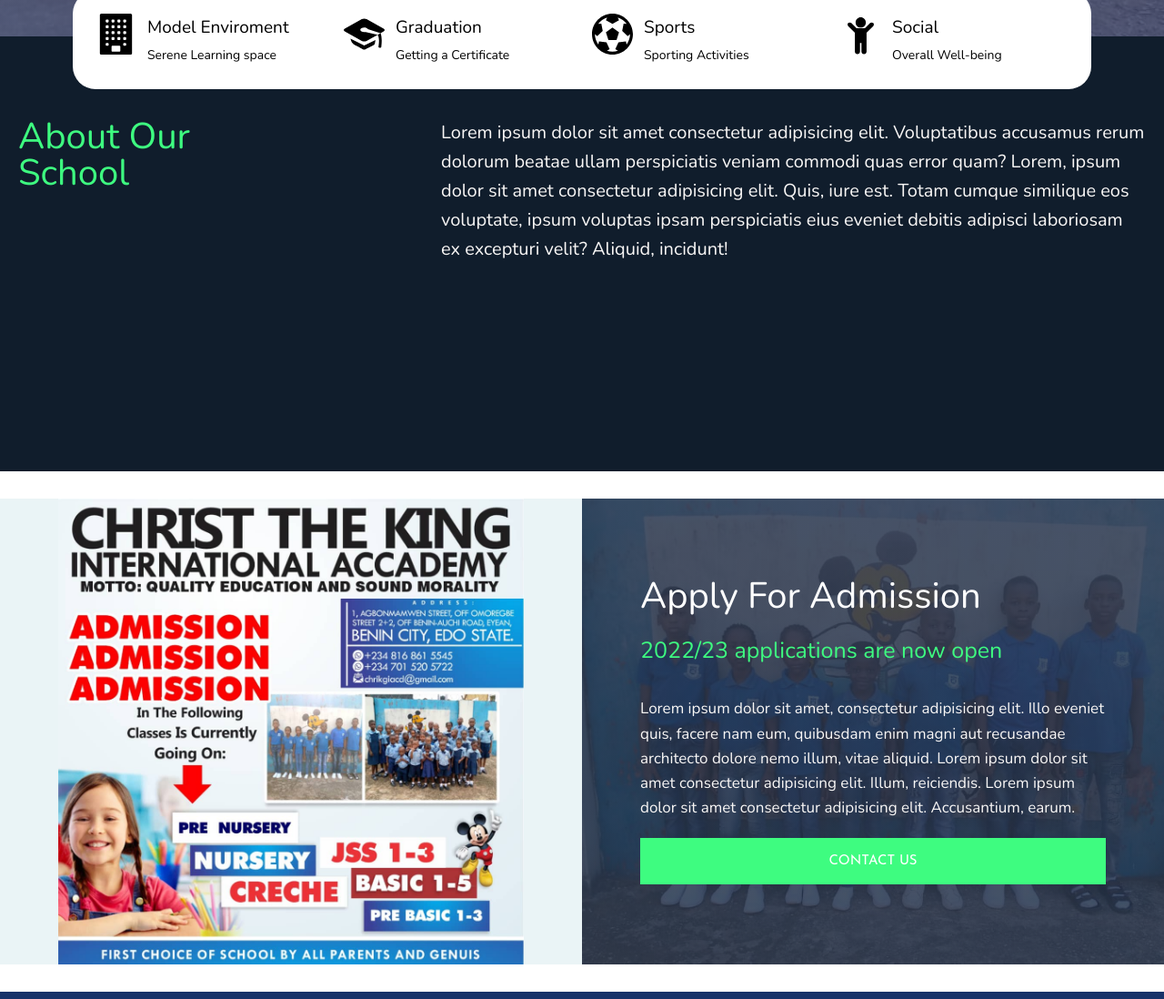
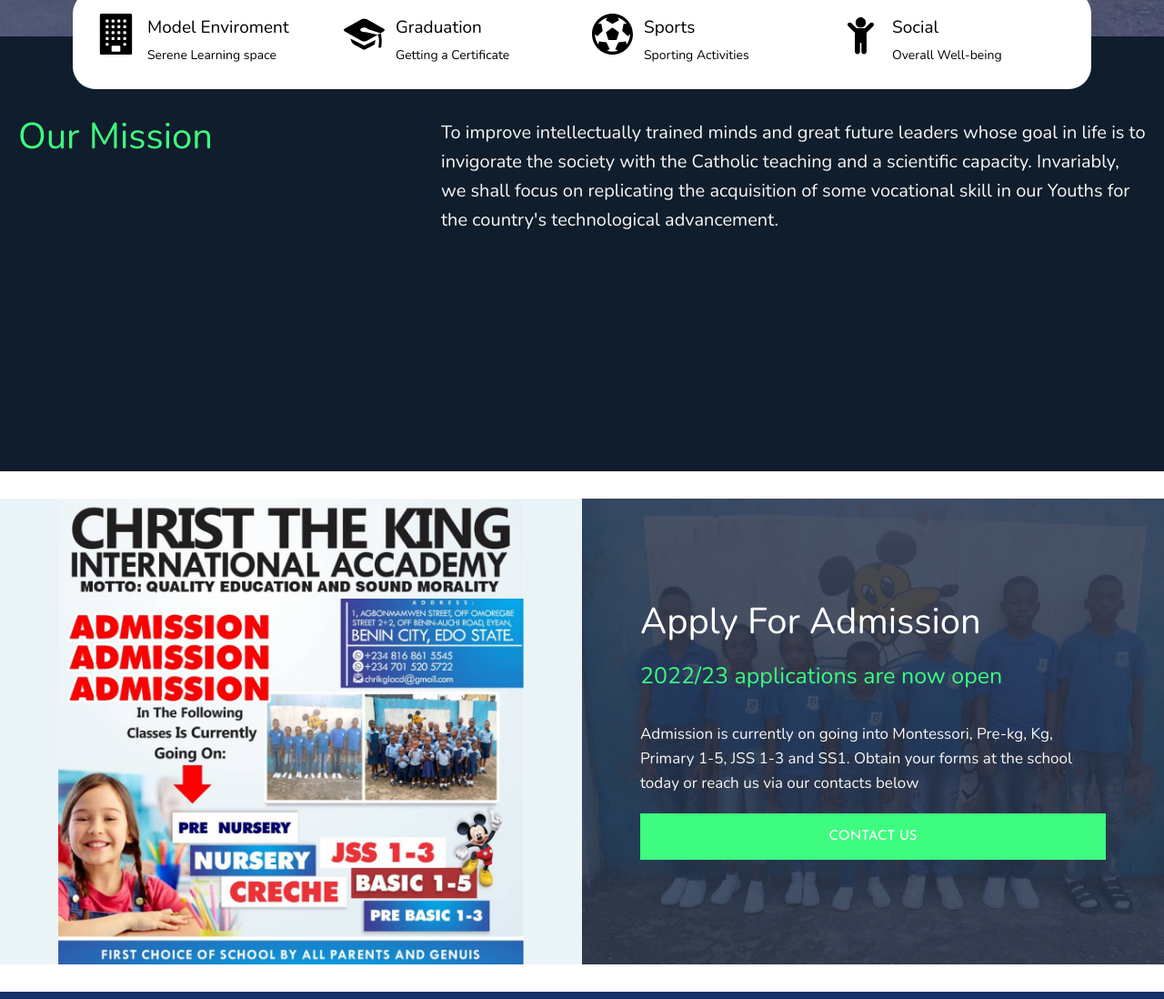
Before and after one commit to Fransco35/schoolLandingPage, a website: page index.html in a window 1280 px wide. Shown: the part 680-1778 px from the top of the page at 91% size. Drawn offline with nearby package versions, Linux system fonts and the light colour scheme.

Commit message:
Update index.html
Replaced lorem with actual text

```diff
--- a/index.html
+++ b/index.html
@@ -95,12 +95,12 @@
     <!-- About us  -->
     <section  class="about">
       <div id="about"class="about__content">
-        <h2 class="about__content-h2 heading-2 ">About Our School</h2>
+        <h2 class="about__content-h2 heading-2 "> Our Mission</h2>
 
-       <p class="about__content-p">Lorem ipsum dolor sit amet consectetur adipisicing elit.
-        Voluptatibus accusamus rerum dolorum beatae ullam perspiciatis veniam commodi quas error quam?
-        Lorem, ipsum dolor sit amet consectetur adipisicing elit. Quis, iure est. Totam cumque similique eos voluptate,
-       ipsum voluptas ipsam perspiciatis eius eveniet debitis adipisci laboriosam ex excepturi velit? Aliquid, incidunt!
+       <p class="about__content-p">
+           To improve intellectually trained minds and great future leaders whose goal in life is to invigorate the society
+         with the Catholic teaching and a scientific capacity.
+          Invariably, we shall focus on replicating the acquisition of some vocational skill in our Youths for the country's technological advancement.
       </p>
       </div>
 
@@ -115,10 +115,8 @@
           <h2 class="heading-2">Apply For Admission</h2>
           <h3 class="heading-3">2022/23 applications are now open</h3>
           <p>
-            Lorem ipsum dolor sit amet, consectetur adipisicing elit. Illo eveniet quis,
-            facere nam eum, quibusdam enim magni aut recusandae architecto dolore nemo illum, vitae aliquid.
-            Lorem ipsum dolor sit amet consectetur adipisicing elit. Illum, reiciendis.
-            Lorem ipsum dolor sit amet consectetur adipisicing elit. Accusantium, earum.
+           Admission is currently on going into Montessori, Pre-kg, Kg, Primary 1-5, JSS 1-3 and SS1.
+           Obtain your forms at the school today or reach us via our contacts below
           </p>
 
         <button class="btn"><a href="#cta">Contact Us</a></button>
```
